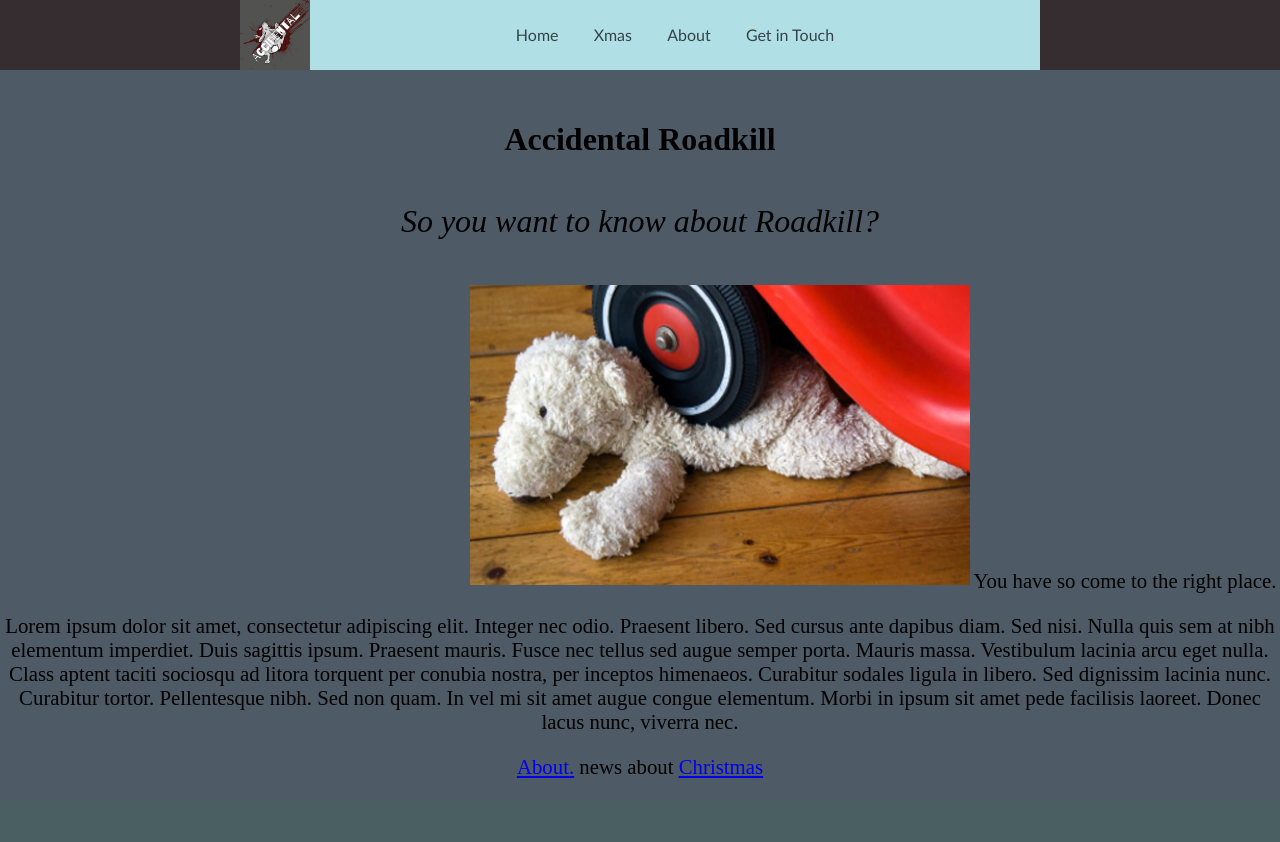
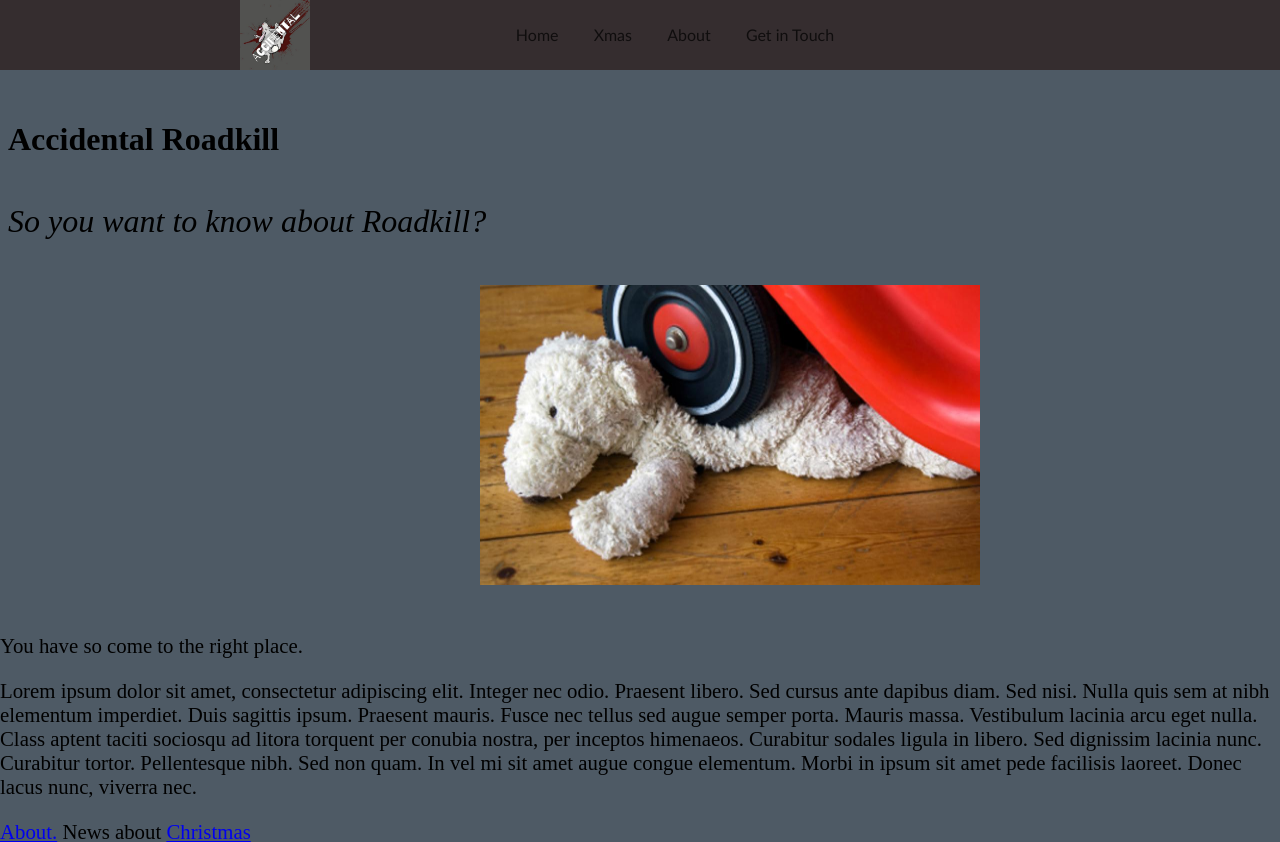
Before and after one commit to alwinruby/accidental_roadkill, a PHP site: page / in a window 1280 px wide. Shown: the top 842 px of the page. Before the commit the page ends 778 px from the top, so only its background shows below. Run offline with PHP 8.4, Linux system fonts and the light colour scheme; some web fonts are replaced.

Commit message:
quick changes

```diff
--- a/index.html
+++ b/index.html
@@ -5,34 +5,27 @@
     <title>Accidental Roadkill</title>
     <link rel="stylesheet" type="text/css" href="stylesheet.css" media="screen"/>
 </head>
-<body>
+  <body>
   <script type="text/javascript">
       console.log( 'Yay for Roadkill' );
   </script>
   <div class="navigation-bar">
-
-
     <div id="navigation-container">
-
       <img src="pics/Roadkill-LOGO.jpg" style="width:70px;height:70px;border:0;">
-
       <ul>
         <li><a href="index.html">Home</a></li>
         <li><a href="xmas.html">Xmas</a></li>
         <li><a href="about.html">About</a></li>
         <li><a href="#">Get in Touch</a></li>
       </ul>
-    </div>
+    </div></div>
   <h1><p><span class="fvs">Accidental Roadkill</span></p></h1>
-
   <p><span class="fs">So you want to know about Roadkill?</span></p>
   <br>
   <div class="center"><img src="pics/HeroImage.jpg" alt="Trulli" width="500" height="300"></div>
-  <br><br><br><br><br><br><br><br><br><br><br>
-
-
-<p>You have so come to the right place.</p>
-<p>Lorem ipsum dolor sit amet, consectetur adipiscing elit. Integer nec odio. Praesent libero. Sed cursus ante dapibus diam. Sed nisi. Nulla quis sem at nibh elementum imperdiet. Duis sagittis ipsum. Praesent mauris. Fusce nec tellus sed augue semper porta. Mauris massa. Vestibulum lacinia arcu eget nulla. Class aptent taciti sociosqu ad litora torquent per conubia nostra, per inceptos himenaeos. Curabitur sodales ligula in libero. Sed dignissim lacinia nunc. Curabitur tortor. Pellentesque nibh. Sed non quam. In vel mi sit amet augue congue elementum. Morbi in ipsum sit amet pede facilisis laoreet. Donec lacus nunc, viverra nec.</p>
-<p><a href="about.html">About.</a> news about <a href="xmas.html"> Christmas</a></p>
-</body>
+  <br>
+  <p>You have so come to the right place.</p>
+    <p>Lorem ipsum dolor sit amet, consectetur adipiscing elit. Integer nec odio. Praesent libero. Sed cursus ante dapibus diam. Sed nisi. Nulla quis sem at nibh elementum imperdiet. Duis sagittis ipsum. Praesent mauris. Fusce nec tellus sed augue semper porta. Mauris massa. Vestibulum lacinia arcu eget nulla. Class aptent taciti sociosqu ad litora torquent per conubia nostra, per inceptos himenaeos. Curabitur sodales ligula in libero. Sed dignissim lacinia nunc. Curabitur tortor. Pellentesque nibh. Sed non quam. In vel mi sit amet augue congue elementum. Morbi in ipsum sit amet pede facilisis laoreet. Donec lacus nunc, viverra nec.</p>
+    <p><a href="about.html">About.</a> News about <a href="xmas.html"> Christmas</a></p>
+  </body>
 </html>
--- a/stylesheet.css
+++ b/stylesheet.css
@@ -85,12 +85,12 @@ float:left;
 body {
   font-family: Vinila;
   font-size: 1.3rem;
-  background-color:#4e5a65;
+  background-color:#4e5a65; */
 }
 
 div {
-  width: 340px;
-  background-color: powderblue;
+  width: 320px;
+  /* background-color: powderblue; */
 }
 
 span {
```
Also changed, not shown: about.html (+0 -9 lines).
